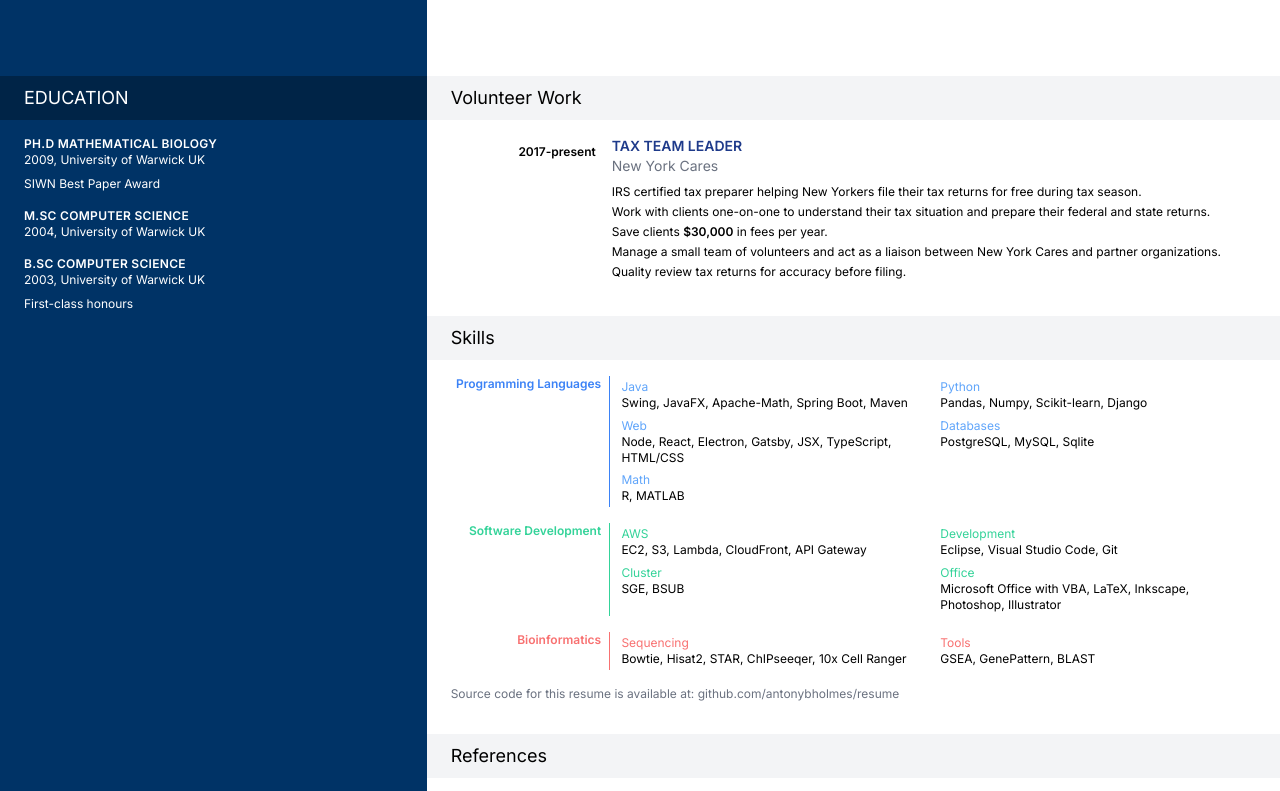
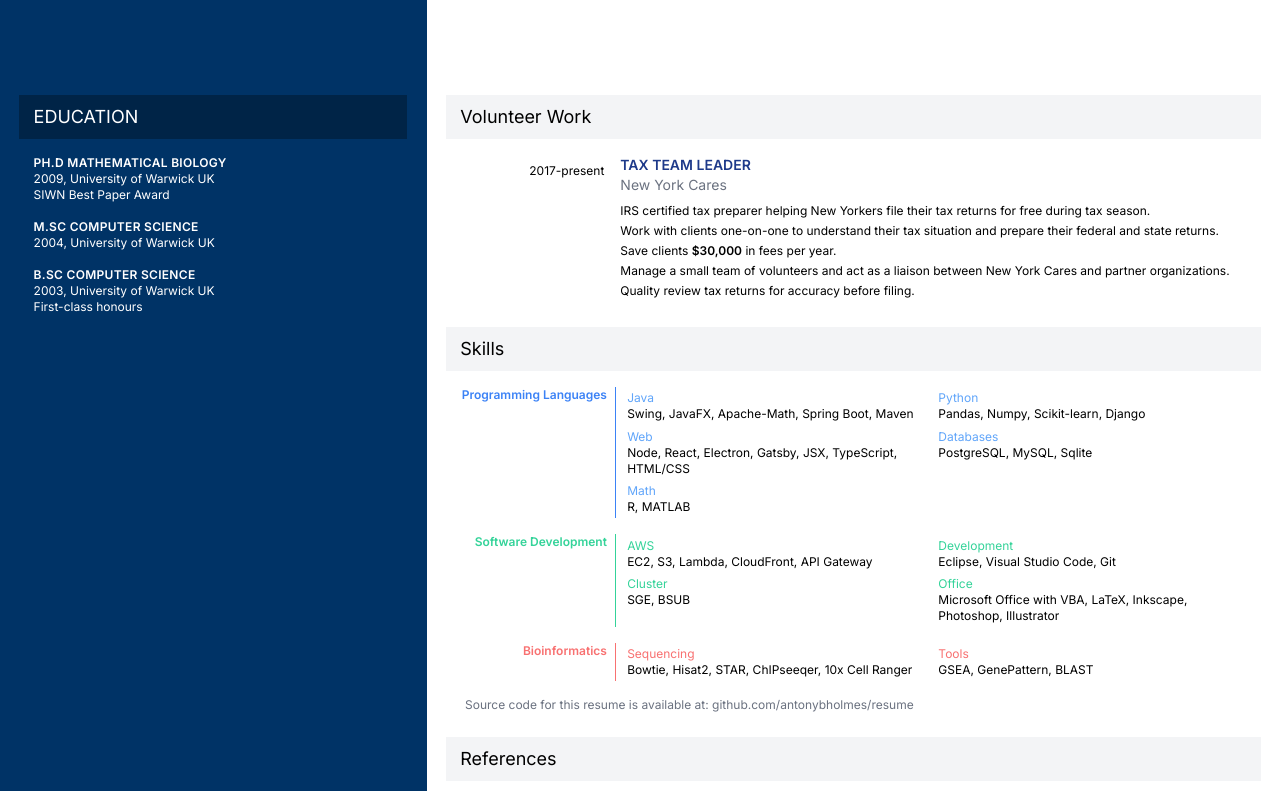
Before and after one commit to antonybholmes/antonyholmes-resume-gatsby, a Gatsby site: page / in a window 1280 px wide. Shown: the part 980-1771 px from the top of the page. Built offline with nearby package versions, Linux system fonts and the light colour scheme; Gatsby itself is replaced by a stand-in of ours; a web font is replaced by a local one.

Commit message:
Bug fixes and updates.

```diff
--- a/src/components/job.tsx
+++ b/src/components/job.tsx
@@ -5,9 +5,9 @@ const Job = ({ date, title, place, children }) => (
   <Row
     isVCentered={false}
     className="mb-4"
-    style={{ paddingLeft: "0.25in", paddingRight: "0.25in" }}
+    style={{ paddingLeft: "0.2in", paddingRight: "0.2in" }}
   >
-    <div className="w-2/10 font-semibold mt-2 text-right pr-4">{date}</div>
+    <div className="w-2/10 mt-2 text-right pr-4">{date}</div>
     <div className="w-8/10">
       <div className="uppercase font-bold text-sm text-blue-900">{title}</div>
       <div className="text-gray-500 text-sm mb-2">{place}</div>
--- /dev/null
+++ b/src/components/sidetitle.tsx
@@ -0,0 +1,19 @@
+import React from "react"
+
+type TitleProps = {
+  className?: string
+}
+
+const SideTitle: React.FC<TitleProps> = ({ className, children }) => (
+  <h5
+    className={`uppercase font-normal bg-black-30 mb-4 py-2 ${className}`}
+    style={{
+      paddingLeft: "0.15in",
+      paddingRight: "0.15in",
+    }}
+  >
+    {children}
+  </h5>
+)
+
+export default SideTitle
--- a/src/components/title.tsx
+++ b/src/components/title.tsx
@@ -7,7 +7,7 @@ type TitleProps = {
 const Title: React.FC<TitleProps> = ({ className, children }) => (
   <h5
     className={`bg-gray-100 py-2 mb-4  ${className}`}
-    style={{ paddingLeft: "0.25in", paddingRight: "0.25in" }}
+    style={{ paddingLeft: "0.15in", paddingRight: "0.15in" }}
   >
     {children}
   </h5>
--- a/src/components/twocol.tsx
+++ b/src/components/twocol.tsx
@@ -5,7 +5,7 @@ const TwoCol = ({ children }) => (
   <Row isVCentered={false}>
     <div
       className="bg-default-blue w-1/3 text-white"
-      style={{ minHeight: "11in" }}
+      style={{ minHeight: "11in", padding: "0.2in" }}
     >
       {children[0]}
     </div>
--- a/src/pages/index.tsx
+++ b/src/pages/index.tsx
@@ -12,6 +12,7 @@ import Job from "../components/job"
 import Bold from "../components/bold"
 import TwoCol from "../components/twocol"
 import Title from "../components/title"
+import SideTitle from "../components/sidetitle"
 
 type IndexProps = {
   data: any
@@ -70,13 +71,16 @@ const IndexPage: React.FC<IndexProps> = ({ data }) => (
       <TwoCol>
         <>
           <h2
-            className="uppercase text-center mt-8"
+            className="uppercase text-center my-8"
             style={{ letterSpacing: "0.3rem" }}
           >
             Antony Holmes
           </h2>
 
-          <div className="text-justify" style={{ padding: "0.25in" }}>
+          <div
+            className="text-justify"
+            style={{ paddingLeft: "0.1in", paddingRight: "0.1in" }}
+          >
             <ul>
               <li>
                 Data scientist and full stack software developer with 8 years
@@ -95,22 +99,14 @@ const IndexPage: React.FC<IndexProps> = ({ data }) => (
             </ul>
           </div>
 
-          <h5
-            className="uppercase font-normal bg-black-30 my-4 py-2"
-            style={{
-              paddingLeft: "0.25in",
-              paddingRight: "0.25in",
-            }}
-          >
-            Contact
-          </h5>
+          <SideTitle className="mt-8">Contact</SideTitle>
 
           <div
             className="mt-4"
-            style={{ paddingLeft: "0.25in", paddingRight: "0.25in" }}
+            style={{ paddingLeft: "0.15in", paddingRight: "0.15in" }}
           >
             <Row>
-              <div className="w-8">
+              <div className="w-6">
                 <FontAwesomeIcon icon={["far", "envelope"]} size="lg" />
               </div>
               <div>
@@ -121,7 +117,7 @@ const IndexPage: React.FC<IndexProps> = ({ data }) => (
             </Row>
 
             <Row className="mt-3">
-              <div className="w-8">
+              <div className="w-6">
                 <FontAwesomeIcon icon="phone" size="lg" />
               </div>
               <div>
@@ -132,7 +128,7 @@ const IndexPage: React.FC<IndexProps> = ({ data }) => (
             </Row>
 
             <Row className="mt-3">
-              <div className="w-8">
+              <div className="w-6">
                 <FontAwesomeIcon icon={["fab", "github"]} size="lg" />
               </div>
               <div>
@@ -143,7 +139,7 @@ const IndexPage: React.FC<IndexProps> = ({ data }) => (
             </Row>
 
             <Row className="mt-3">
-              <div className="w-8">
+              <div className="w-6">
                 <FontAwesomeIcon icon={["fab", "linkedin"]} size="lg" />
               </div>
               <div>
@@ -161,15 +157,15 @@ const IndexPage: React.FC<IndexProps> = ({ data }) => (
             className="uppercase font-normal bg-black-30 mb-4 py-2"
             style={{
               marginTop: "0.4in",
-              paddingLeft: "0.25in",
-              paddingRight: "0.25in",
+              paddingLeft: "0.2in",
+              paddingRight: "0.2in",
             }}
           >
             Education
           </h6>
           <div
             className="mt-4"
-            style={{ paddingLeft: "0.25in", paddingRight: "0.25in" }}
+            style={{ paddingLeft: "0.2in", paddingRight: "0.2in" }}
           >
             <p style={{ marginTop: "0.1in" }}></p>
 
@@ -203,7 +199,7 @@ const IndexPage: React.FC<IndexProps> = ({ data }) => (
             </Row>
           </div> */}
         </>
-        <>
+        <div style={{ padding: "0.2in" }}>
           <Title>Experience</Title>
 
           <Job
@@ -309,25 +305,17 @@ const IndexPage: React.FC<IndexProps> = ({ data }) => (
               </li>
             </ul>
           </Job>
-        </>
+        </div>
       </TwoCol>
     </Page>
 
     <Page>
       <TwoCol>
         <div>
-          <h5
-            className="uppercase font-normal bg-black-30 mb-4 py-2"
-            style={{
-              paddingLeft: "0.25in",
-              paddingRight: "0.25in",
-            }}
-          >
-            Education
-          </h5>
+          <SideTitle>Education</SideTitle>
           <div
             className="mt-4"
-            style={{ paddingLeft: "0.25in", paddingRight: "0.25in" }}
+            style={{ paddingLeft: "0.15in", paddingRight: "0.15in" }}
           >
             <p style={{ marginTop: "0.1in" }}></p>
 
@@ -336,36 +324,36 @@ const IndexPage: React.FC<IndexProps> = ({ data }) => (
                 <div className="uppercase font-semibold tracking-wide">
                   Ph.D Mathematical Biology
                 </div>
-                <p>2009, University of Warwick UK</p>
+                <div>2009, University of Warwick UK</div>
                 {/* <p className="italic">
                   Understanding morphogenesis in myxobacteria from a theoretical
                   and experimental perspective
                 </p> */}
-                <p>SIWN Best Paper Award</p>
+                <div>SIWN Best Paper Award</div>
               </div>
             </Row>
 
-            <Row className="mt-2">
+            <Row className="mt-4">
               <div>
                 <div className="uppercase font-semibold tracking-wide">
                   M.Sc Computer Science
                 </div>
-                <p>2004, University of Warwick UK</p>
+                <div>2004, University of Warwick UK</div>
               </div>
             </Row>
 
-            <Row className="mt-2">
+            <Row className="mt-4">
               <div>
                 <div className="uppercase font-semibold tracking-wide">
                   B.Sc Computer Science
                 </div>
-                <p>2003, University of Warwick UK</p>
-                <p>First-class honours</p>
+                <div>2003, University of Warwick UK</div>
+                <div>First-class honours</div>
               </div>
             </Row>
           </div>
         </div>
-        <>
+        <div style={{ padding: "0.2in" }}>
           <Title>Volunteer Work</Title>
 
           <Job
@@ -393,12 +381,12 @@ const IndexPage: React.FC<IndexProps> = ({ data }) => (
             </ul>
           </Job>
 
-          <Title className="mt-8">Skills</Title>
+          <Title className="mt-6">Skills</Title>
 
           <Row
             isVCentered={false}
             className="mt-2"
-            style={{ paddingLeft: "0.25in", paddingRight: "0.25in" }}
+            style={{ paddingLeft: "0.15in", paddingRight: "0.15in" }}
           >
             <div className="w-2/10 border-r border-solid border-blue-500 text-blue-500 font-semibold text-right pr-2 mr-2">
               Programming Languages
@@ -441,7 +429,7 @@ const IndexPage: React.FC<IndexProps> = ({ data }) => (
           <Row
             isVCentered={false}
             className="mt-4"
-            style={{ paddingLeft: "0.25in", paddingRight: "0.25in" }}
+            style={{ paddingLeft: "0.15in", paddingRight: "0.15in" }}
           >
             <div className="w-2/10 border-r border-solid border-green-400 text-green-400 font-semibold text-right mr-2 pr-2">
               Software Development
@@ -478,7 +466,7 @@ const IndexPage: React.FC<IndexProps> = ({ data }) => (
           <Row
             isVCentered={false}
             className="mt-4"
-            style={{ paddingLeft: "0.25in", paddingRight: "0.25in" }}
+            style={{ paddingLeft: "0.15in", paddingRight: "0.15in" }}
           >
             <div className="w-2/10 border-r border-solid border-red-400 text-red-400 font-semibold text-right mr-2 pr-2">
               Bioinformatics
@@ -502,8 +490,8 @@ const IndexPage: React.FC<IndexProps> = ({ data }) => (
           <p
             className="xs text-gray-500 mt-4"
             style={{
-              paddingLeft: "0.25in",
-              paddingRight: "0.25in",
+              paddingLeft: "0.2in",
+              paddingRight: "0.2in",
             }}
           >
             Source code for this resume is available at:{" "}
@@ -515,12 +503,12 @@ const IndexPage: React.FC<IndexProps> = ({ data }) => (
             </ColorLink>
           </p>
 
-          <Title className="mt-8">References</Title>
+          <Title className="mt-6">References</Title>
 
           <Row
             wrap={true}
             className="mt-2"
-            style={{ paddingLeft: "0.25in", paddingRight: "0.25in" }}
+            style={{ paddingLeft: "0.15in", paddingRight: "0.15in" }}
           >
             <div className="w-1/2 mb-4">
               <div className="font-semibold">Prof. Riccardo Dalla-Favera</div>
@@ -556,19 +544,14 @@ const IndexPage: React.FC<IndexProps> = ({ data }) => (
               </div>
             </div>
           </Row>
-        </>
+        </div>
       </TwoCol>
     </Page>
 
     <Page>
-      {/* <Row isVCentered={false}>
-        <div
-          className="bg-gray-600 w-1/3 text-white"
-          style={{ padding: "0.25in" }}
-        ></div> */}
-
+      <div style={{ padding: "0.2in" }}>
         <Title>Publications</Title>
-      <div style={{ padding: "0.25in" }}>
+        <div style={{ padding: "0.15in" }}>
           <RecentPublications
             publications={data.allPublications.edges[0].node.publications}
             showAbstract={false}
@@ -578,13 +561,14 @@ const IndexPage: React.FC<IndexProps> = ({ data }) => (
             top={12}
           />
         </div>
+      </div>
     </Page>
 
     <Page>
       {/* <Row isVCentered={false}>
         <div
           className="bg-gray-600 w-1/3 text-white"
-          style={{ padding: "0.25in" }}
+          style={{ padding: "0.2in" }}
         ></div> */}
       <div style={{ margin: "0.4in" }}>
         <RecentPublications
@@ -603,7 +587,7 @@ const IndexPage: React.FC<IndexProps> = ({ data }) => (
       {/* <Row isVCentered={false}>
         <div
           className="bg-gray-600 w-1/3 text-white"
-          style={{ padding: "0.25in" }}
+          style={{ padding: "0.2in" }}
         ></div> */}
       <div style={{ margin: "0.4in" }}>
         <RecentPublications
```
Also changed, not shown: 1 other file. Lines whose indentation alone changed are shown as unchanged.
